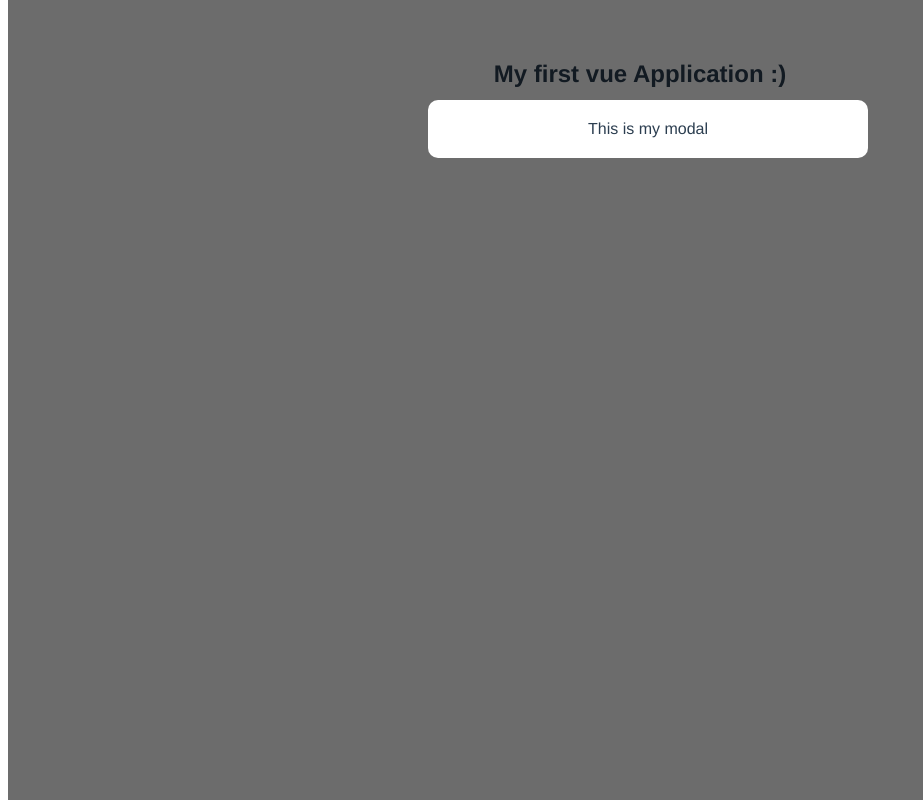
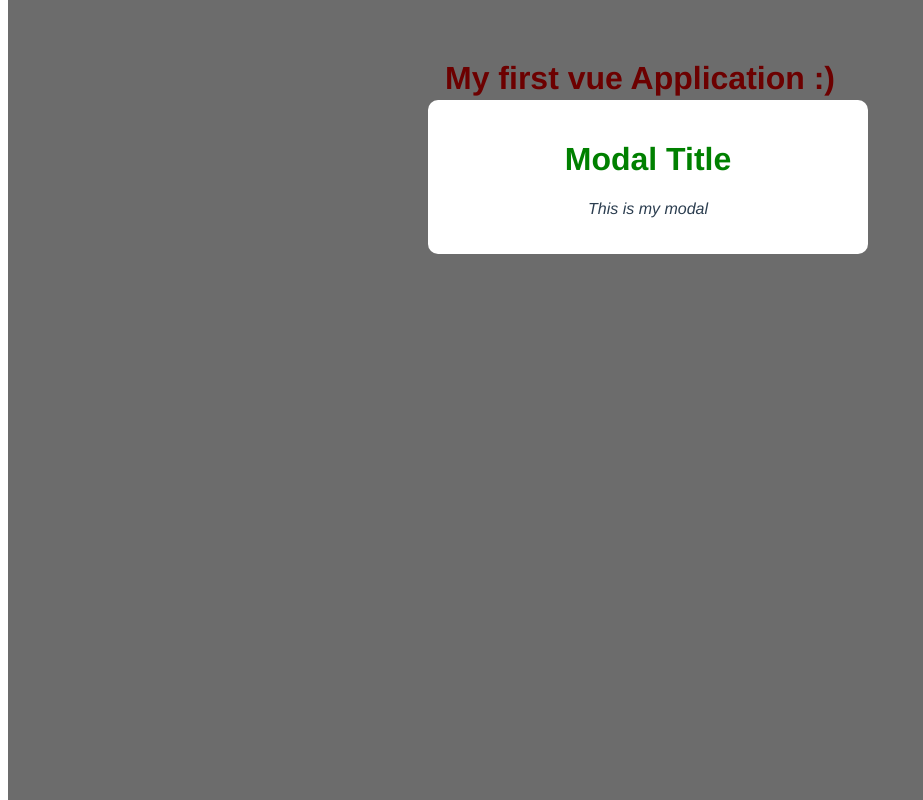
Before and after one commit to kiboma2021/VueCLI, a Vue app: page / in a window 1280 px wide. Shown: the whole page, without its empty margins (0-923 px from the left). Built offline with nearby package versions, Linux system fonts and the light colour scheme.

Commit message:
Tested precedence between global and inline css

```diff
--- a/src/App.vue
+++ b/src/App.vue
@@ -1,7 +1,5 @@
 <template>
-  <h2>{{title}}</h2>
-  <input type="text" ref="name">
-  <button @click="className">Click me</button>
+  <h1>{{title}}</h1>
 
   <Modal/>
 
@@ -36,4 +34,9 @@ export default {
   color: #2c3e50;
   margin-top: 60px;
 }
+
+h1 {
+  color: red;
+  font-style: normal;
+}
 </style>
--- a/src/components/Modal.vue
+++ b/src/components/Modal.vue
@@ -1,12 +1,13 @@
 <template>
     <div class="backdrop">
         <div class="modal">
-            This is my modal
+            <h1>Modal Title </h1>
+            <p>This is my modal</p>
         </div>
     </div>
 </template>
 
-<style>
+<style scoped>
 .modal {
     width: 400px;
     padding: 20px;
@@ -22,4 +23,9 @@
     width: 100%;
     height: 100%;
 }
+
+h1 {
+    color: green;
+    font-style: normal;
+}
 </style>
--- a/src/main.js
+++ b/src/main.js
@@ -1,4 +1,5 @@
 import { createApp } from 'vue'
 import App from './App.vue'
+import './assets/global.css'
 
 createApp(App).mount('#app')
```
